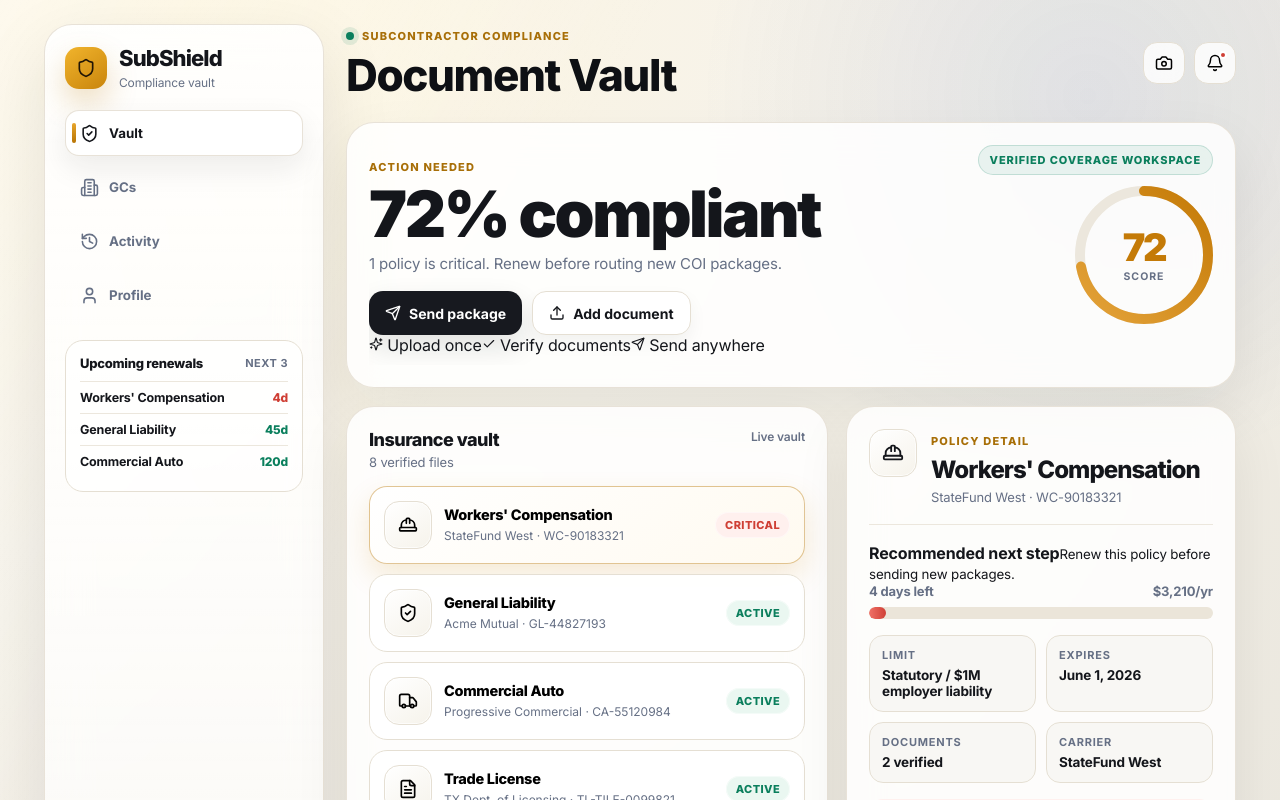
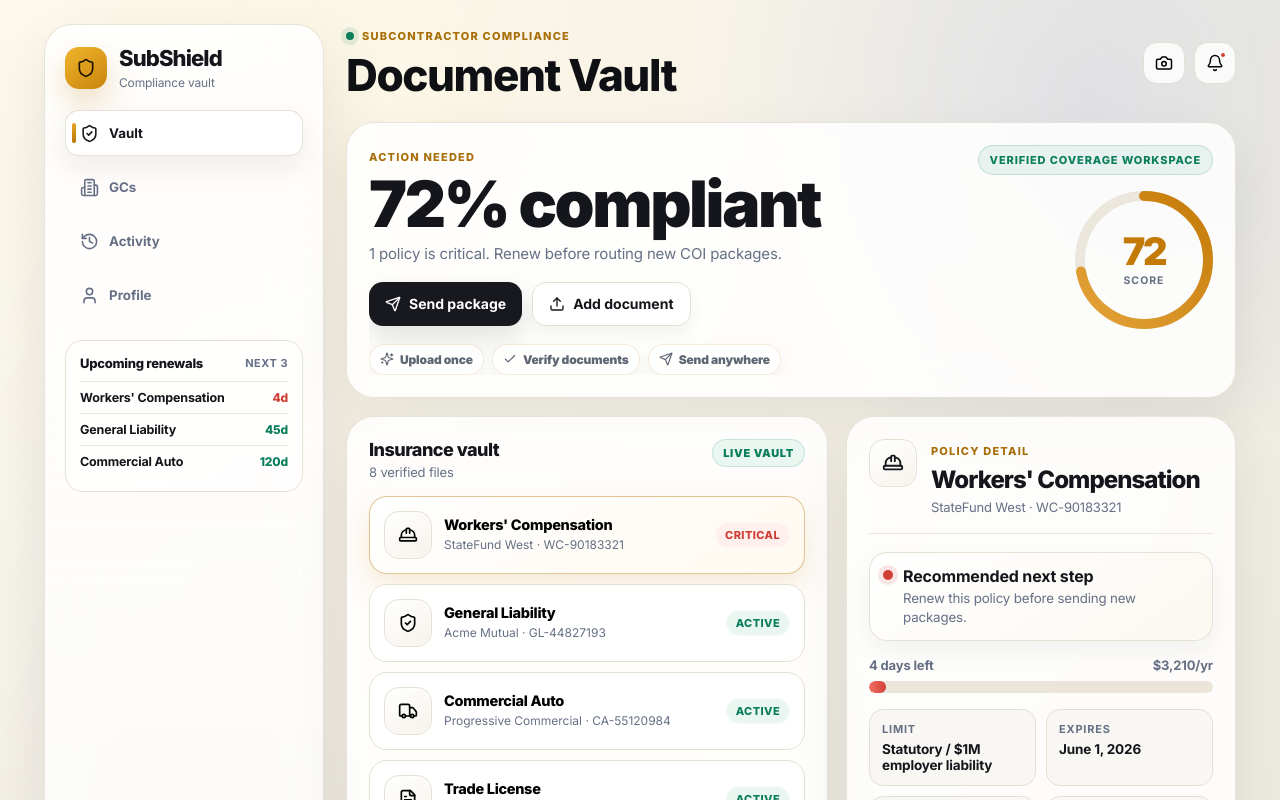
Before and after one commit to Chynoweth11/chat-A., a React (Vite) app: page / in a window 1280 px wide. Shown: the top 800 px of the page. Built offline with nearby package versions, Linux system fonts and the light colour scheme.

Commit message:
Make vault upgrades visible without extra stylesheet import

```diff
--- a/src/subshield/components/VaultView.jsx
+++ b/src/subshield/components/VaultView.jsx
@@ -3,6 +3,65 @@ import { policyIcon } from "../icons.js";
 import { formatLongDate, formatMoney, getStatus } from "../utils.js";
 import { Section, Info, Spinner } from "./Layout.jsx";
 import ScoreRing from "./ScoreRing.jsx";
+
+const realAppStyles = {
+  trustStrip: {
+    display: "flex",
+    flexWrap: "wrap",
+    gap: 8,
+    marginTop: 18,
+  },
+  trustPill: {
+    display: "inline-flex",
+    alignItems: "center",
+    gap: 6,
+    border: "1px solid rgba(184,117,5,.14)",
+    background: "rgba(255,255,255,.66)",
+    color: "#5f6673",
+    borderRadius: 999,
+    padding: "7px 10px",
+    fontSize: 12,
+    fontWeight: 850,
+    boxShadow: "0 8px 18px rgba(20,22,27,.05)",
+  },
+  livePill: {
+    display: "inline-flex",
+    alignItems: "center",
+    border: "1px solid rgba(11,127,93,.16)",
+    background: "#eaf7f1",
+    color: "#0b7f5d",
+    borderRadius: 999,
+    padding: "6px 10px",
+    fontSize: 11,
+    fontWeight: 950,
+    textTransform: "uppercase",
+    letterSpacing: ".06em",
+  },
+  nextAction: {
+    display: "flex",
+    alignItems: "flex-start",
+    gap: 10,
+    border: "1px solid rgba(229,223,211,.9)",
+    background: "linear-gradient(145deg,#fff,#fbf8f1)",
+    borderRadius: 18,
+    padding: 13,
+    margin: "14px 0 16px",
+    boxShadow: "0 10px 24px rgba(20,22,27,.05)",
+  },
+  actionDot: {
+    width: 10,
+    height: 10,
+    borderRadius: "50%",
+    marginTop: 4,
+    flex: "0 0 auto",
+  },
+};
+
+function dotColor(className) {
+  if (className === "danger") return { background: "#cf3f35", boxShadow: "0 0 0 5px rgba(207,63,53,.12)" };
+  if (className === "warning") return { background: "#c47a07", boxShadow: "0 0 0 5px rgba(196,122,7,.12)" };
+  return { background: "#0b7f5d", boxShadow: "0 0 0 5px rgba(11,127,93,.11)" };
+}
 
 export default function VaultView({
   score,
@@ -40,10 +99,10 @@ export default function VaultView({
                 <Upload size={16} /> Add document
               </button>
             </div>
-            <div className="ss-trust-strip" aria-label="SubShield workflow benefits">
-              <span><Sparkles size={14} /> Upload once</span>
-              <span><Check size={14} /> Verify documents</span>
-              <span><Send size={14} /> Send anywhere</span>
+            <div style={realAppStyles.trustStrip} aria-label="SubShield workflow benefits">
+              <span style={realAppStyles.trustPill}><Sparkles size={14} /> Upload once</span>
+              <span style={realAppStyles.trustPill}><Check size={14} /> Verify documents</span>
+              <span style={realAppStyles.trustPill}><Send size={14} /> Send anywhere</span>
             </div>
           </div>
           <ScoreRing value={score} />
@@ -54,7 +113,7 @@ export default function VaultView({
         <Section
           title="Insurance vault"
           sub={`${docs} verified files`}
-          extra={<span className="ss-live-pill">Live vault</span>}
+          extra={<span style={realAppStyles.livePill}>Live vault</span>}
         />
         {policies.map((policy) => (
           <PolicyRow
@@ -128,11 +187,11 @@ function PolicyDetail({ policy, onRenew, onShop, onSend, isRenewing, isShopping
         </div>
       </div>
 
-      <div className="ss-next-action">
-        <span className={`ss-action-dot ${status.className}`} />
+      <div style={realAppStyles.nextAction}>
+        <span style={{ ...realAppStyles.actionDot, ...dotColor(status.className) }} />
         <div>
           <b>Recommended next step</b>
-          <small>{primaryAction}</small>
+          <small style={{ display: "block", color: "#667085", lineHeight: 1.4, marginTop: 3 }}>{primaryAction}</small>
         </div>
       </div>
 
```
